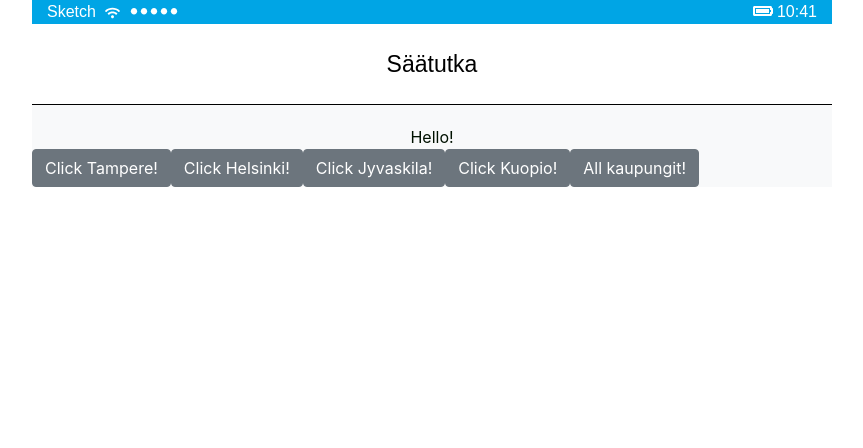
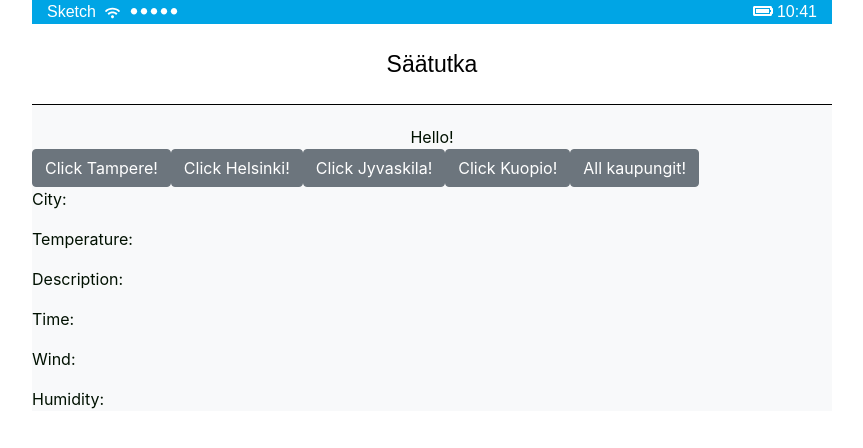
Before and after one commit to MegDeri/weather-app, a React (Create React App) app: page / in a window 1280 px wide. Shown: the top 448 px of the page, without its empty margins (208-1071 px from the left). Built offline with nearby package versions, Linux system fonts and the light colour scheme.

Commit message:
Add SingleWeather component

```diff
--- a/src/App.js
+++ b/src/App.js
@@ -2,7 +2,8 @@ import React from "react";
 import "./App.scss";
 import { MainLayout } from "./component/layout/MainLayout";
 import DropBar from "./component/features/DropBar";
-
+import SingleCity from "./component/features/SingleCity"
+//fetch(`http://api.openweathermap.org/data/2.5/forecast?id=658225`) http://api.openweathermap.org/data/2.5/${this.state.multi}?id=${this.state.cityId}&appid=${API_KEY}&units=metric
 const API_KEY = "844e5ccfa57fee902cb9b1e8599d046a";
 
 class App extends React.Component {
@@ -10,7 +11,13 @@ class App extends React.Component {
     super(props);
     this.state = {
       cityId: '658225,655195,650225,634964&units=metric',
-      multi: 'group'
+      multi: 'group',
+      temp: '',
+      city: '',
+      description: '',
+      time: '',
+      wind: '',
+      humidity: ''
     }
   }
 
@@ -19,10 +26,18 @@ class App extends React.Component {
       cityId: currentTarget.id,
       multi: currentTarget.value
     }, () => {
-      fetch(`http://api.openweathermap.org/data/2.5/${this.state.multi}?id=${this.state.cityId}&appid=${API_KEY}`)
-        .then(response => response.json())
+      fetch(`http://api.openweathermap.org/data/2.5/forecast?id=${this.state.cityId}&appid=${API_KEY}&units=metric`)
+        .then(res => res.json())
         .then(data => {
           console.log(data);
+          this.setState({
+            city: data.city.name,
+            temp: data.list[0].main.temp,
+            description: data.list[0].weather.description,
+            time: data.list[0].dt_txt,
+            wind: data.list[0].wind.speed,
+            humidity: data.list[0].main.humidity
+          })
         });
     })
   };
@@ -32,6 +47,14 @@ class App extends React.Component {
       <MainLayout>
         <div className="App">Hello!</div>
         <DropBar getWeather={this.getWeather} />
+        <SingleCity
+          temp={this.state.temp}
+          city={this.state.city}
+          description={this.state.description}
+          time={this.state.time}
+          wind={this.state.wind}
+          humidity={this.state.humidity}
+        />
       </MainLayout>
     );
   }
--- /dev/null
+++ b/src/component/features/SingleCity.js
@@ -0,0 +1,19 @@
+import React from "react";
+//import { Button } from "reactstrap";
+
+const SingleCity = (props) => {
+
+    return (
+        <div >
+            <p>City: {props.city}</p>
+            <p>Temperature: {props.temp}</p>
+            <p>Description: {props.description}</p>
+            <p>Time: {props.time}</p>
+            <p>Wind: {props.wind}</p>
+            <p>Humidity: {props.humidity}</p>
+        </div>
+    );
+
+}
+
+export default SingleCity;
```
